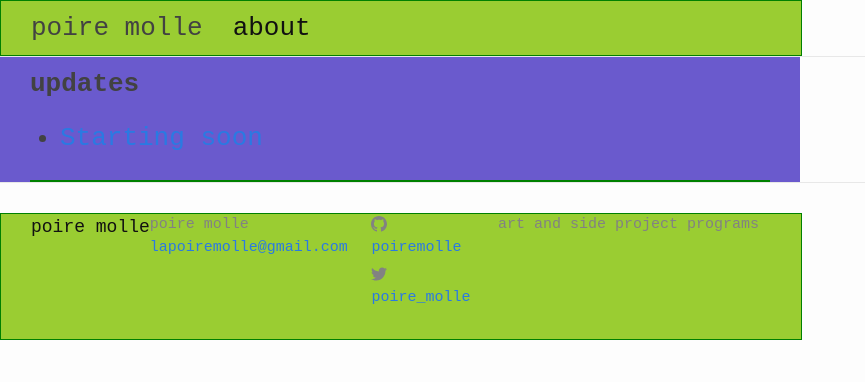
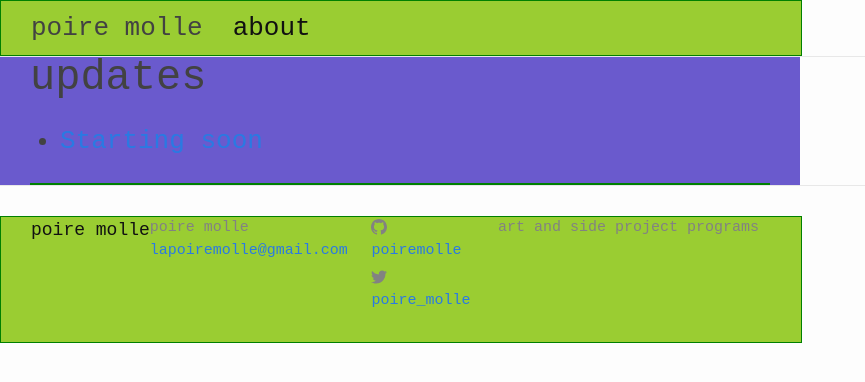
Before and after one commit to poiremolle/blog, a Jekyll site: the page built from index.md, in a window 1280 px wide. Shown: the top 382 px of the page, without its empty margins (0-865 px from the left). Built offline with Jekyll 4.4.1, drawn with Linux system fonts in a browser that asks for light colours.

Commit message:
styling category headings as h1

```diff
--- a/_includes/post-list.html
+++ b/_includes/post-list.html
@@ -10,7 +10,7 @@
 
     <div class="trigger">
             {% for category in site.categories %}
-            <b>{{ category[0] }}</b> <!--category name-->
+            <h1 class="post-title">{{ category[0] }}</h1> <!--category name-->
             <ul>
                 {% for post in category[1] %} <!--list of posts in this category-->
                 <li>
```
